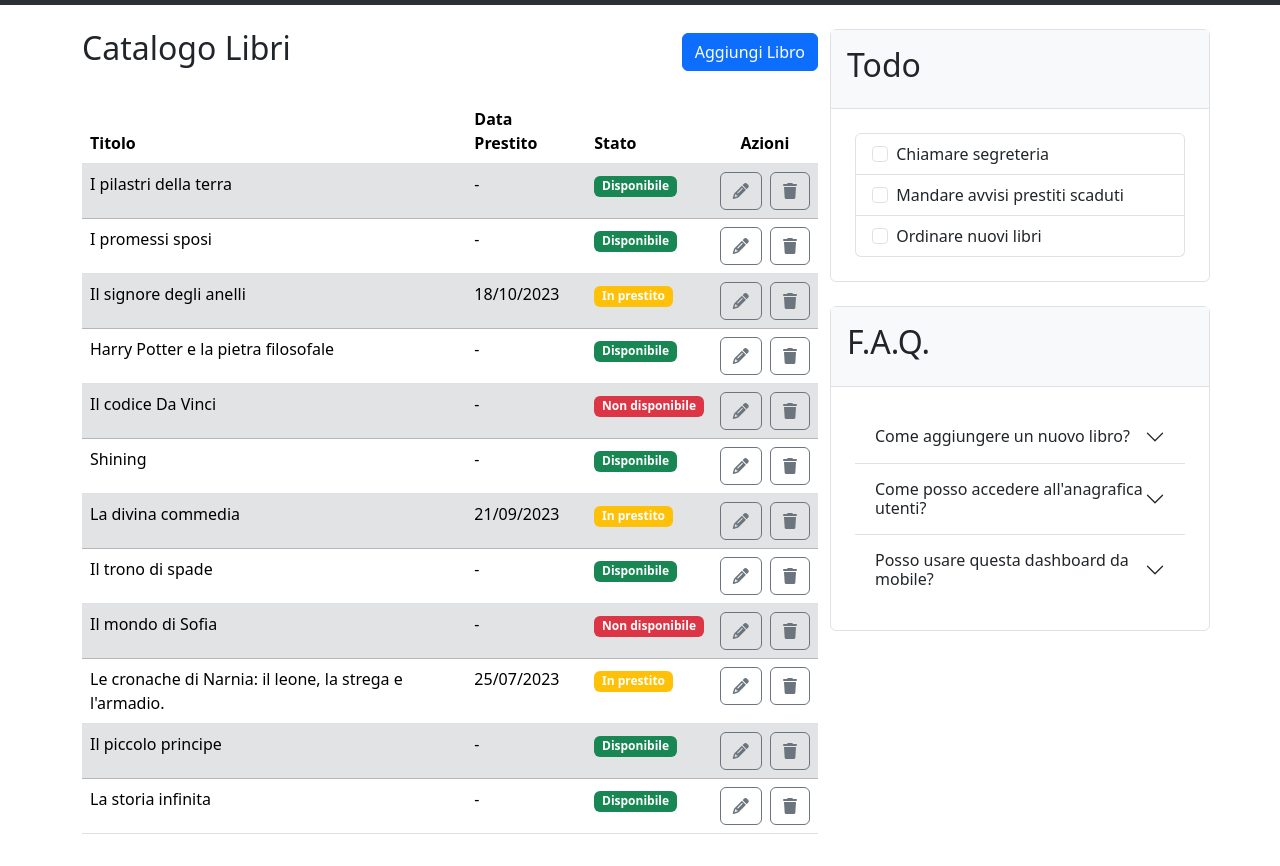
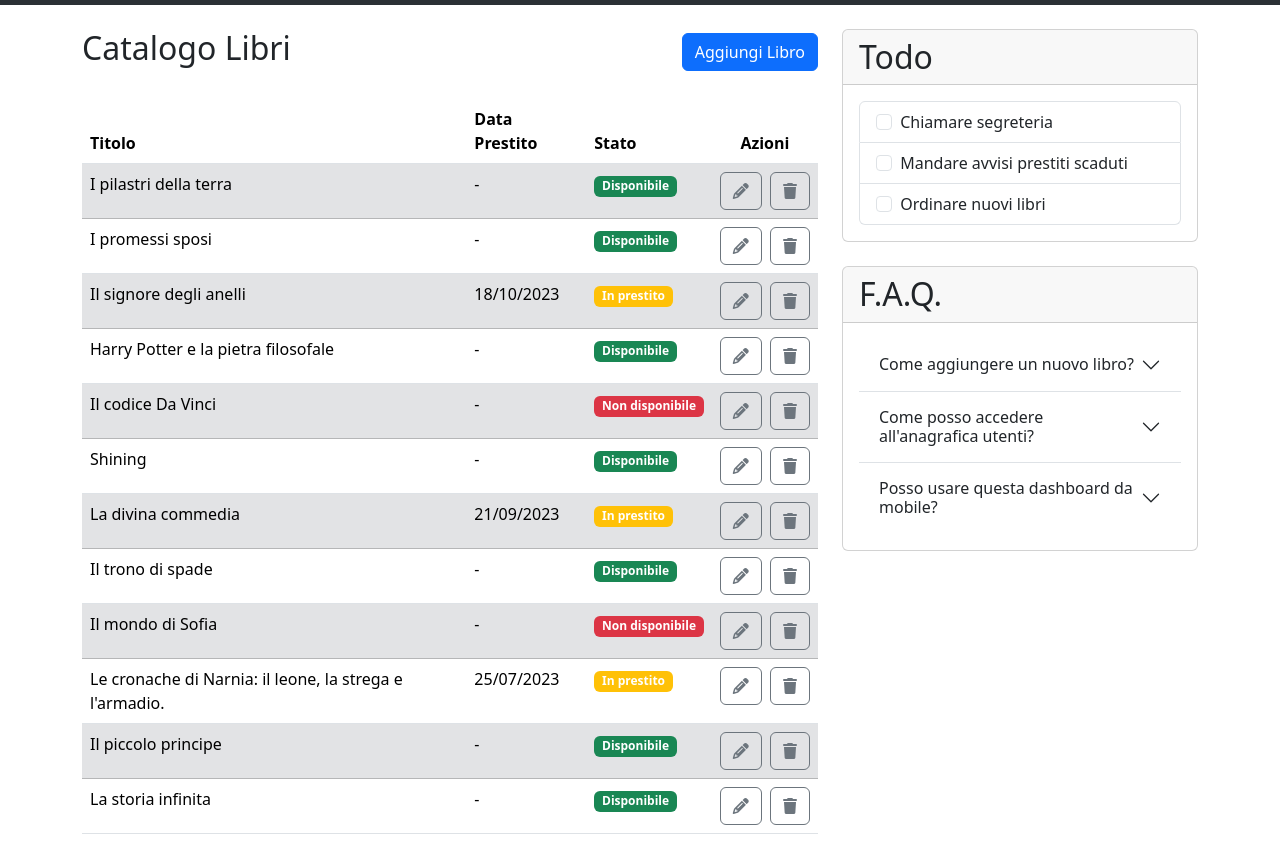
Before and after one commit to giorgiameffe/html-css-bootstrap-dashboard, a plain HTML site: page index.html in a window 1280 px wide. Shown: the part 71-937 px from the top of the page. Drawn offline with nearby package versions, Linux system fonts and the light colour scheme.

Commit message:
feat: fixed second column cards

```diff
--- a/index.html
+++ b/index.html
@@ -198,11 +198,9 @@
                 <!-- Todo section -->
 
                 <div class="col-lg-4">
-                    <div class="row row-cols-1 border rounded-2 mb-4">
-                        <div class="border-bottom p-3 bg-light">
-                            <h2>Todo</h2>
-                        </div>
-                        <div class="p-4">
+                    <div class="card mb-4">
+                        <h2 class="card-header">Todo</h2>
+                        <div class="card-body">
                             <ul class="list-group">
                                 <li class="list-group-item">
                                     <input class="form-check-input me-1" type="checkbox" value="" id="firstCheckbox">
@@ -222,13 +220,13 @@
 
                     <!-- /Todo section -->
 
+
                     <!-- FAQ section -->
 
-                    <div class="row row-cols-1 border rounded-2">
-                        <div class="border-bottom p-3 bg-light">
-                            <h2>F.A.Q.</h2>
-                        </div>
-                        <div class="p-4">
+
+                    <div class="card">
+                        <h2 class="card-header">F.A.Q.</h2>
+                        <div class="card-body">
                             <div class="accordion accordion-flush" id="accordionFlushExample">
                                 <div class="accordion-item">
                                     <h2 class="accordion-header">
@@ -253,7 +251,7 @@
                                 <div class="accordion-item">
                                     <h2 class="accordion-header">
                                         <button class="accordion-button collapsed" type="button" data-bs-toggle="collapse" data-bs-target="#flush-collapseThree" aria-expanded="false" aria-controls="flush-collapseThree">
-                                          Posso usare questa dashboard da mobile?
+                                            Posso usare questa dashboard da mobile?
                                         </button>
                                     </h2>
                                     <div id="flush-collapseThree" class="accordion-collapse collapse" data-bs-parent="#accordionFlushExample">
@@ -261,10 +259,12 @@
                                     </div>
                                 </div>
                             </div>
+
                         </div>
                     </div>
 
                     <!-- /FAQ section -->
+
                 </div>
             </div>
         </div>
```
